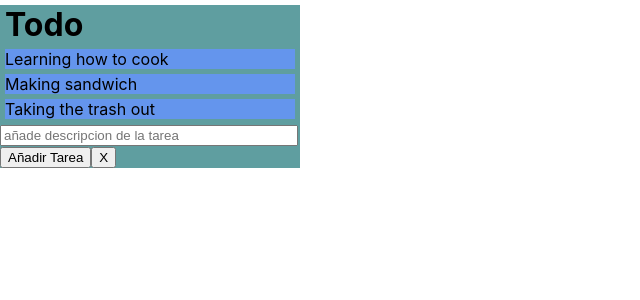
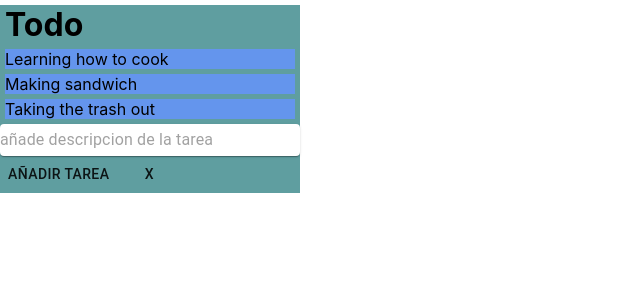
Before and after one commit to creativa-nk/Reto3, a React (Create React App) app: page / in a window 1280 px wide. Both pictures are taken after a click on the element "+ Añadir tarea". Shown: the top 300 px of the page, without its empty margins (0-640 px from the left). Built offline with nearby package versions, Linux system fonts and the light colour scheme.

Commit message:
+ material Paper, inputBase, Button

```diff
--- a/src/components/InputCard.js
+++ b/src/components/InputCard.js
@@ -1,5 +1,6 @@
 import React, { useState, useContext } from 'react';
 import storeApi from '../utils/storeApi';
+import { Paper, InputBase, Button, IconButton } from '@material-ui/core';
 
 
 export default function InputCard({setOpen,listId}){
@@ -10,20 +11,27 @@ export default function InputCard({setOpen,listId}){
     };
     const handleBtnConfirm = () =>{
        addMoreCard(cardTitle, listId);
+       setCardTitle('')
        setOpen(false);
     };
+
+
 
     return(
         <div>
              <div>
-                <input className='inputCard'
-                 placeholder='añade descripcion de la tarea'
-                  value={cardTitle}
+                 <Paper>
+                <InputBase className='inputCard'
+                   multiline
+                   placeholder='añade descripcion de la tarea'
+                   value={cardTitle}
+                   onBlur={() => setOpen(false)}
                    onChange={handleOnChange}/>
+                 </Paper>
               </div>
               <div>
-                  <button onClick={handleBtnConfirm} >Añadir Tarea</button>
-                  <button onClick={()=>setOpen(false)}>X</button>
+                  <Button onClick={handleBtnConfirm} >Añadir Tarea</Button>
+                  <Button onClick={()=>setOpen(false)}>x</Button>
               </div>
         </div>
     )
```
